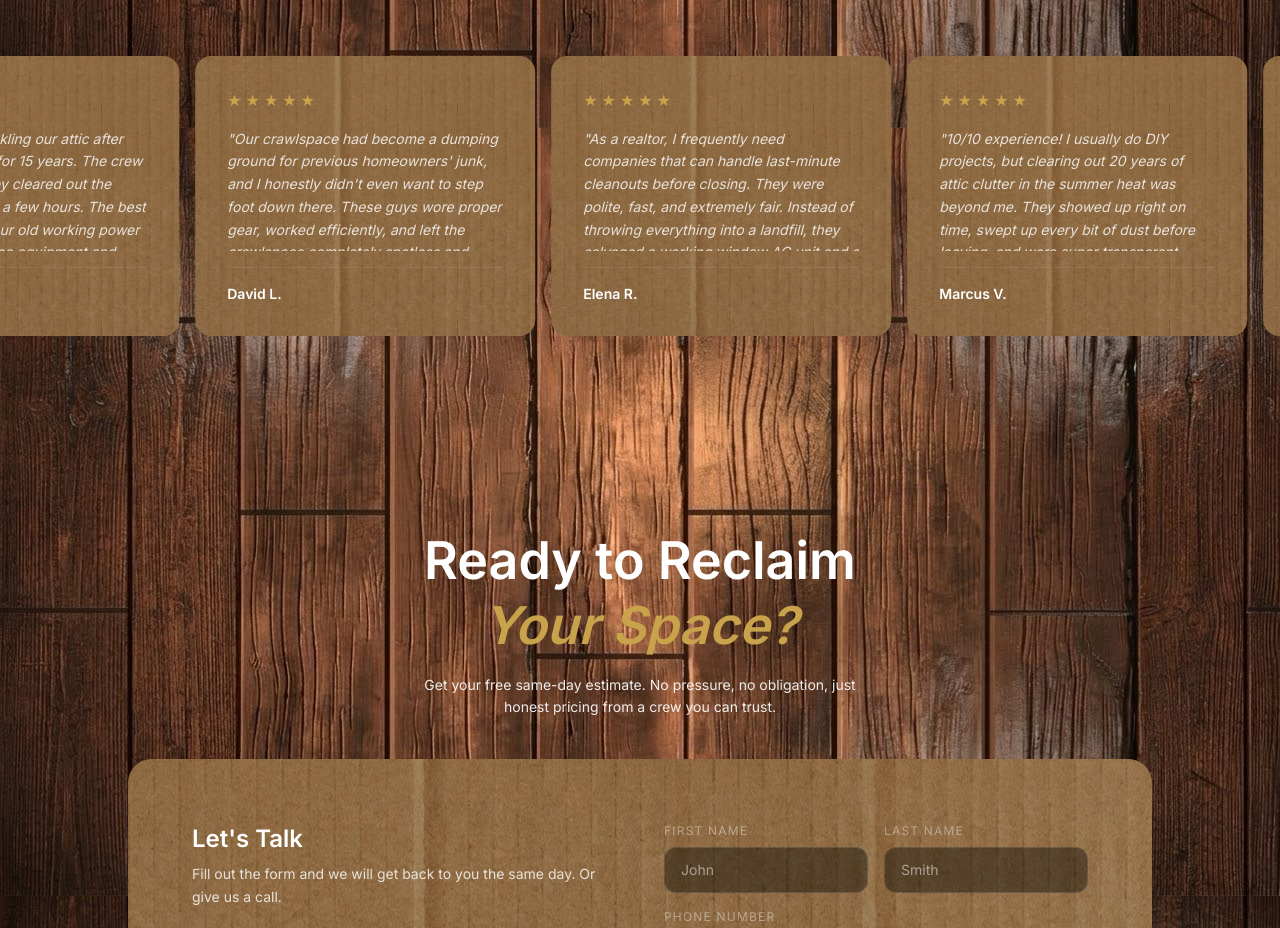
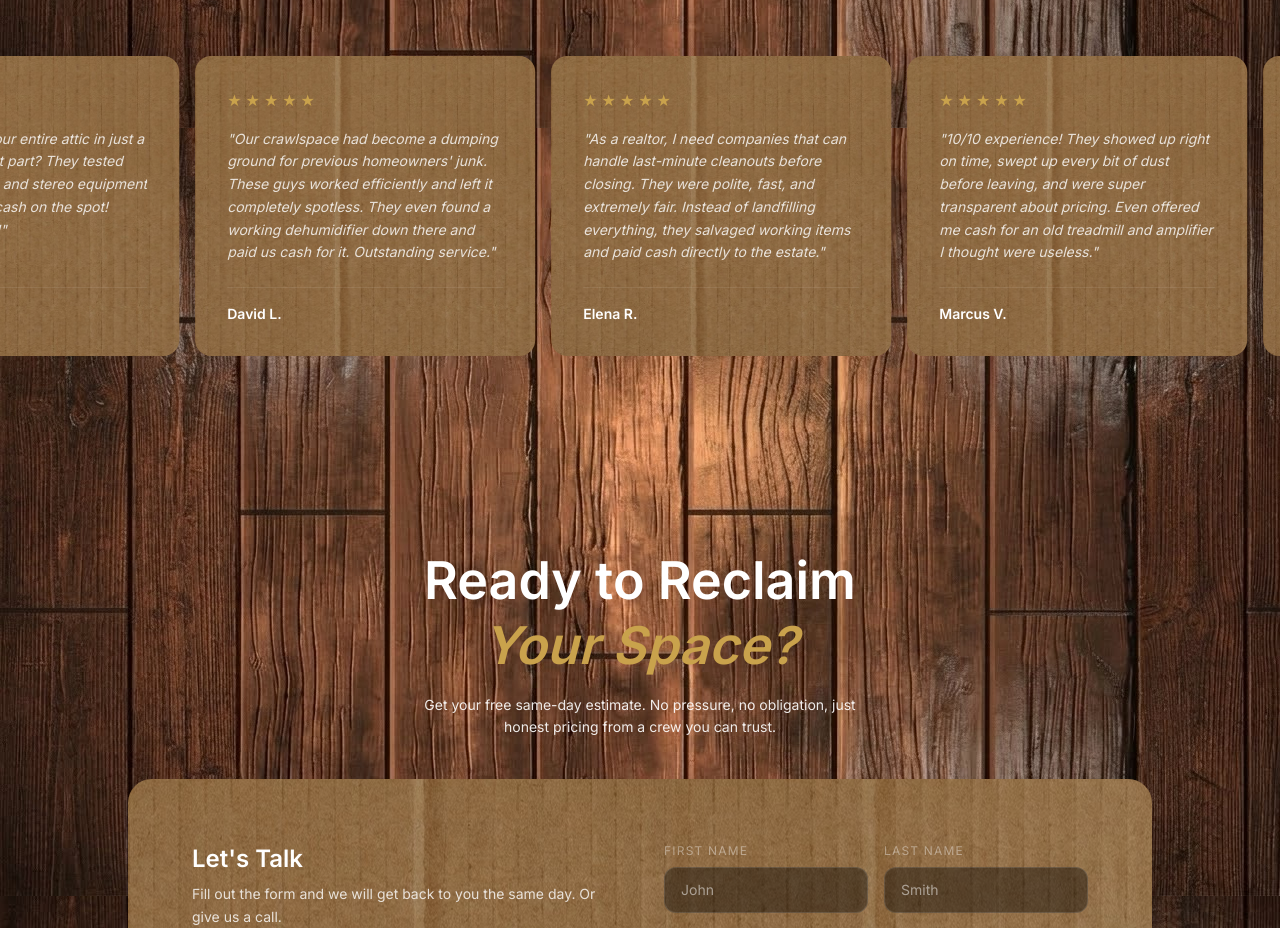
Before and after one commit to Evan-Boodoosingh/clearout-kings, a React (Vite) app: page / in a window 1280 px wide. Shown: the part 4480-5408 px from the top of the page. Built offline with nearby package versions, Linux system fonts and the light colour scheme.

Commit message:
fix: edited card size of reviews

```diff
--- a/src/components/Reviews/Reviews.tsx
+++ b/src/components/Reviews/Reviews.tsx
@@ -4,19 +4,19 @@ import type { Variants } from "framer-motion"
 import { siteConfig } from "../../config/site.config"
 
 const reviews = [
-  { id: 1, name: "Sarah M.", rating: 5, review: "I was dreading tackling our attic after living in our house for 15 years. The crew was incredible! They cleared out the whole space in just a few hours. The best part? They tested our old working power tools and retro stereo equipment and gave us $250 cash on the spot! It completely offset the service cost. Highly recommend!" },
-  { id: 2, name: "David L.", rating: 5, review: "Our crawlspace had become a dumping ground for previous homeowners' junk, and I honestly didn't even want to step foot down there. These guys wore proper gear, worked efficiently, and left the crawlspace completely spotless and disinfected. They even spotted a working dehumidifier and portable generator and paid us cash for them. Outstanding service from start to finish." },
-  { id: 3, name: "Elena R.", rating: 5, review: "As a realtor, I frequently need companies that can handle last-minute cleanouts before closing. They were polite, fast, and extremely fair. Instead of throwing everything into a landfill, they salvaged a working window AC unit and a few vintage sewing machines, paying cash directly to the estate. My clients were thrilled!" },
-  { id: 4, name: "Marcus V.", rating: 5, review: "10/10 experience! I usually do DIY projects, but clearing out 20 years of attic clutter in the summer heat was beyond me. They showed up right on time, swept up every bit of dust before leaving, and were super transparent about their pricing. I was shocked when they offered me cash for an old working treadmill and amplifier I thought were useless." },
-  { id: 5, name: "Brenda & Tom K.", rating: 5, review: "We are downsizing and needed our crawlspace cleared out before putting our home on the market. The team handled everything with care and respect. It made us feel so much better knowing our working appliances and tools weren't going to a dump. Professional, honest, and hardworking team." },
-  { id: 6, name: "Jason T.", rating: 5, review: "I rarely write reviews, but this company earned it. They transformed a dark, dusty attic nightmare into a clean, usable space. The crew was super friendly, efficient, and didn't leave a single speck of dirt in the hallways on their way out. Walked away with a clean house and $180 in my pocket for an old working pressure washer and guitar amp." },
+  { id: 1, name: "Sarah M.", rating: 5, review: "They cleared out our entire attic in just a few hours. The best part? They tested our old power tools and stereo equipment and gave us $250 cash on the spot! Highly recommend!" },
+  { id: 2, name: "David L.", rating: 5, review: "Our crawlspace had become a dumping ground for previous homeowners' junk. These guys worked efficiently and left it completely spotless. They even found a working dehumidifier down there and paid us cash for it. Outstanding service." },
+  { id: 3, name: "Elena R.", rating: 5, review: "As a realtor, I need companies that can handle last-minute cleanouts before closing. They were polite, fast, and extremely fair. Instead of landfilling everything, they salvaged working items and paid cash directly to the estate." },
+  { id: 4, name: "Marcus V.", rating: 5, review: "10/10 experience! They showed up right on time, swept up every bit of dust before leaving, and were super transparent about pricing. Even offered me cash for an old treadmill and amplifier I thought were useless." },
+  { id: 5, name: "Brenda & Tom K.", rating: 5, review: "We needed our crawlspace cleared before putting our home on the market. The team handled everything with care and respect. Professional, honest, and hardworking." },
+  { id: 6, name: "Jason T.", rating: 5, review: "They transformed a dark, dusty attic nightmare into a clean, usable space. Super friendly, efficient, and didn't leave a single speck of dirt. Walked away with $180 in my pocket for old items I thought were junk." },
 ]
 
 const headingVariants: Variants = { hidden: { opacity: 0, y: 24 }, visible: { opacity: 1, y: 0, transition: { duration: 0.6, ease: "easeOut" } } }
 
 function ReviewCard({ review }: { review: typeof reviews[0] }) {
   return (
-    <div className="relative overflow-hidden rounded-2xl shrink-0" style={{ backgroundImage: `url(${siteConfig.theme.concreteTexture})`, backgroundSize: "500px", height: "280px", width: "340px" }}>
+    <div className="relative overflow-hidden rounded-2xl shrink-0" style={{ backgroundImage: `url(${siteConfig.theme.concreteTexture})`, backgroundSize: "500px", height: "300px", width: "340px" }}>
       <div className="absolute inset-0 bg-black/20" />
       <div className="relative z-10 p-8 flex flex-col gap-4 h-full">
         <div className="flex gap-1">
```
